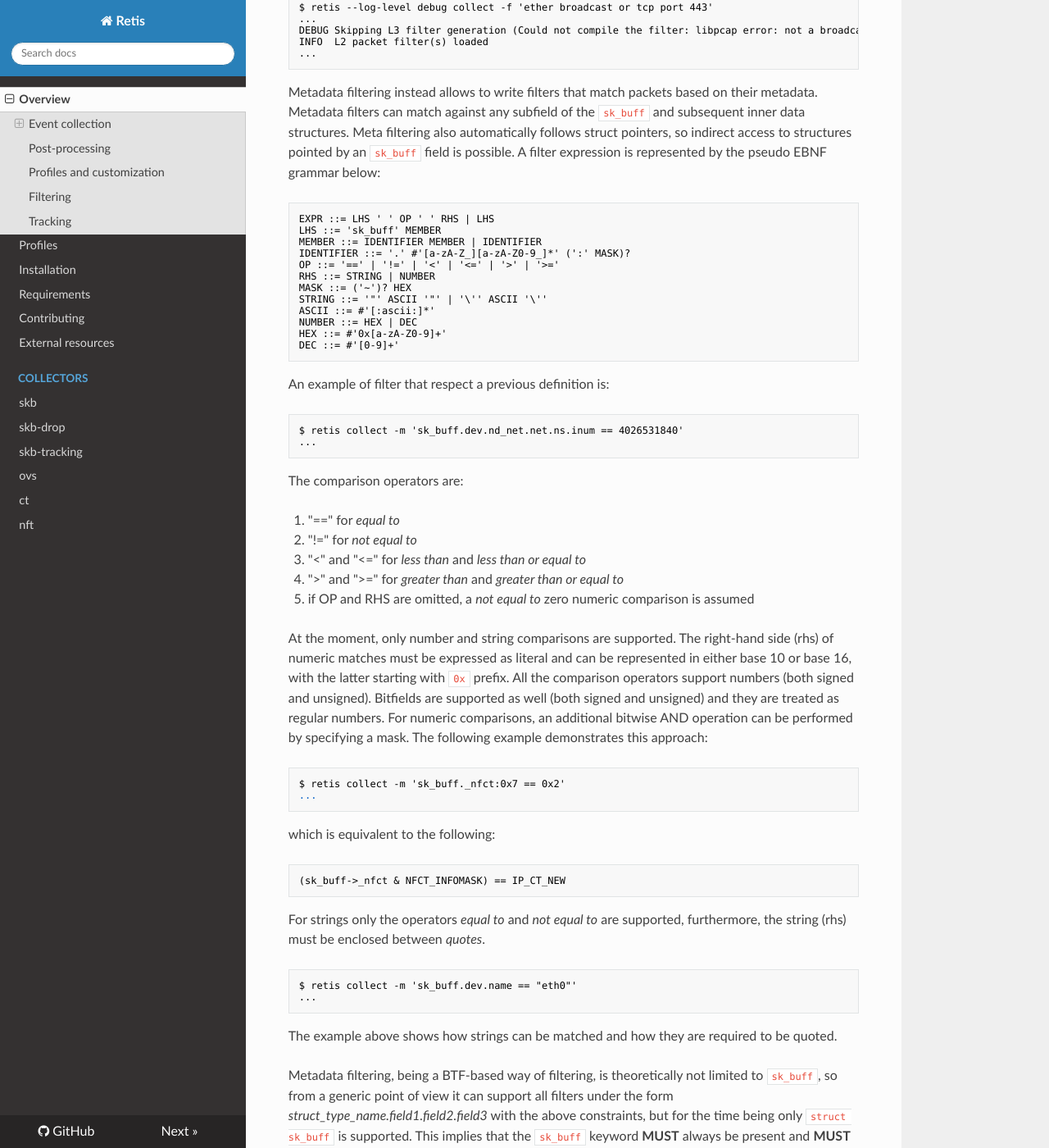
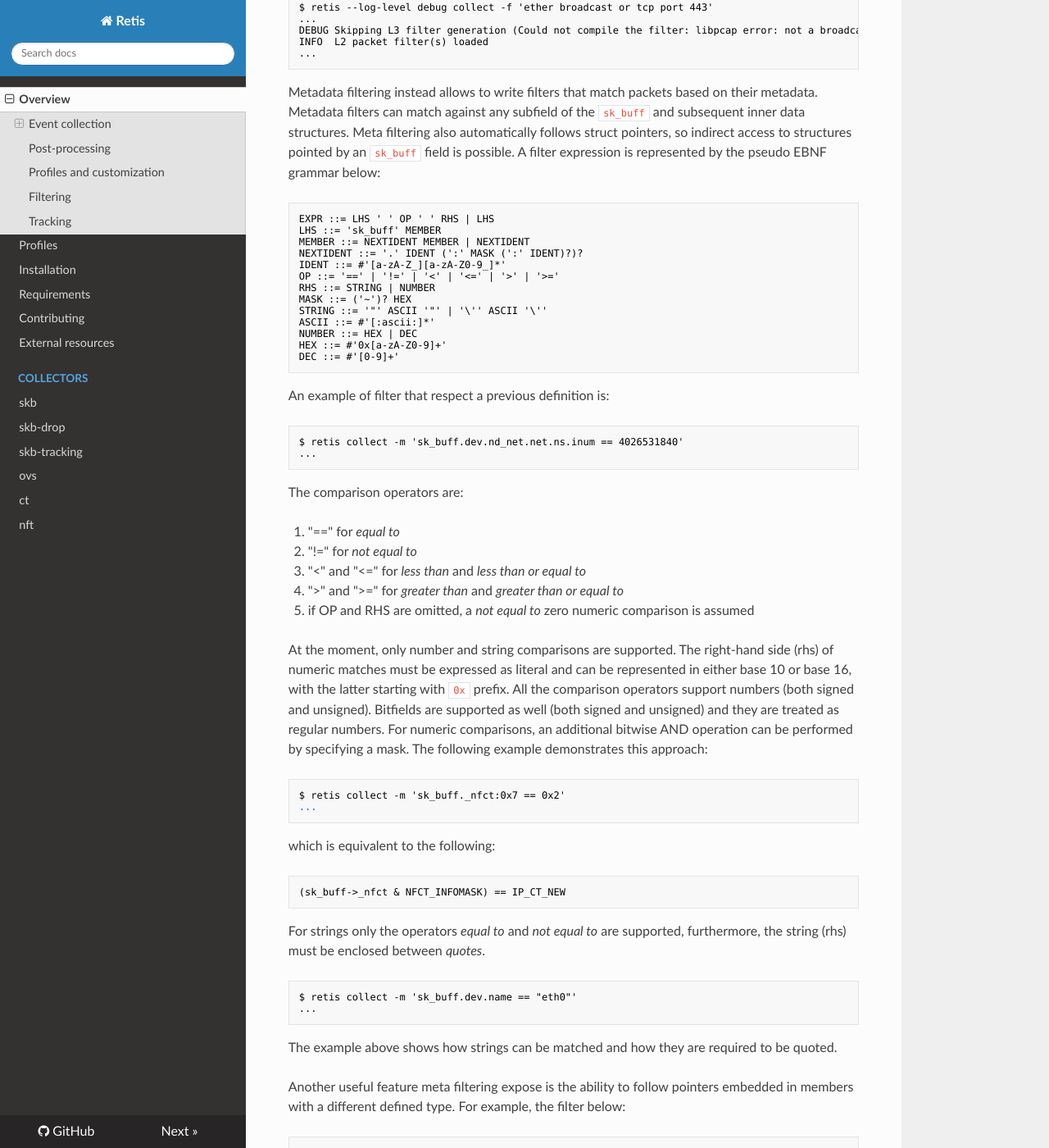
Before and after one commit to retis-org/retis, an MkDocs documentation site: the page built from docs/index.md, in a window 1280 px wide and 1400 px high, scrolled down 3986 px. Shown: the whole window at 82% size. Built offline with MkDocs 1.6.1, drawn with Linux system fonts in a browser that asks for light colours; nearby versions of some CDN libraries; some of the changed text lies outside the part shown.

Commit message:
doc: meta: document cast syntax
Signed-off-by: Paolo Valerio <pvalerio@redhat.com>

````diff
--- a/docs/index.md
+++ b/docs/index.md
@@ -226,8 +226,9 @@ A filter expression is represented by the pseudo EBNF grammar below:
 ```none
 EXPR ::= LHS ' ' OP ' ' RHS | LHS
 LHS ::= 'sk_buff' MEMBER
-MEMBER ::= IDENTIFIER MEMBER | IDENTIFIER
-IDENTIFIER ::= '.' #'[a-zA-Z_][a-zA-Z0-9_]*' (':' MASK)?
+MEMBER ::= NEXTIDENT MEMBER | NEXTIDENT
+NEXTIDENT ::= '.' IDENT (':' MASK (':' IDENT)?)?
+IDENT ::= #'[a-zA-Z_][a-zA-Z0-9_]*'
 OP ::= '==' | '!=' | '<' | '<=' | '>' | '>='
 RHS ::= STRING | NUMBER
 MASK ::= ('~')? HEX
@@ -287,6 +288,21 @@ $ retis collect -m 'sk_buff.dev.name == "eth0"'
 The example above shows how strings can be matched and how they are
 required to be quoted.
 
+Another useful feature meta filtering expose is the ability to follow
+pointers embedded in members with a different defined type.
+For example, the filter below:
+
+```none
+$ retis collect -m sk_buff._nfct:~0x7:nf_conn.mark
+...
+```
+
+is equivalent to the follow:
+
+```none
+(nf_conn *)(skb->_nfct & NFCT_PTRMASK)->mark != 0
+```
+
 Metadata filtering, being a BTF-based way of filtering, is theoretically
 not limited to `sk_buff`, so from a generic point of view it can support
 all filters under the form *struct_type_name.field1.field2.field3* with
````
